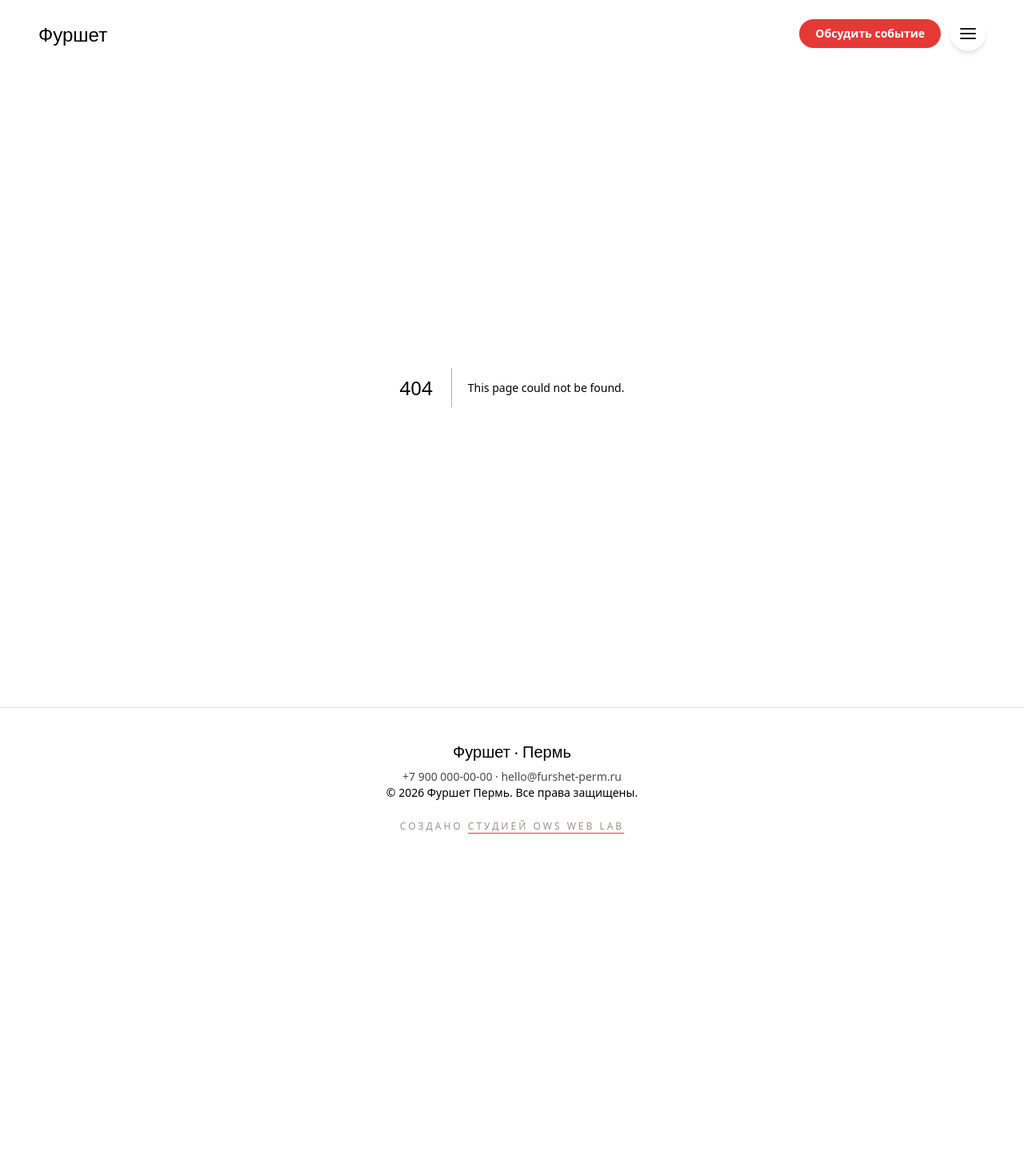
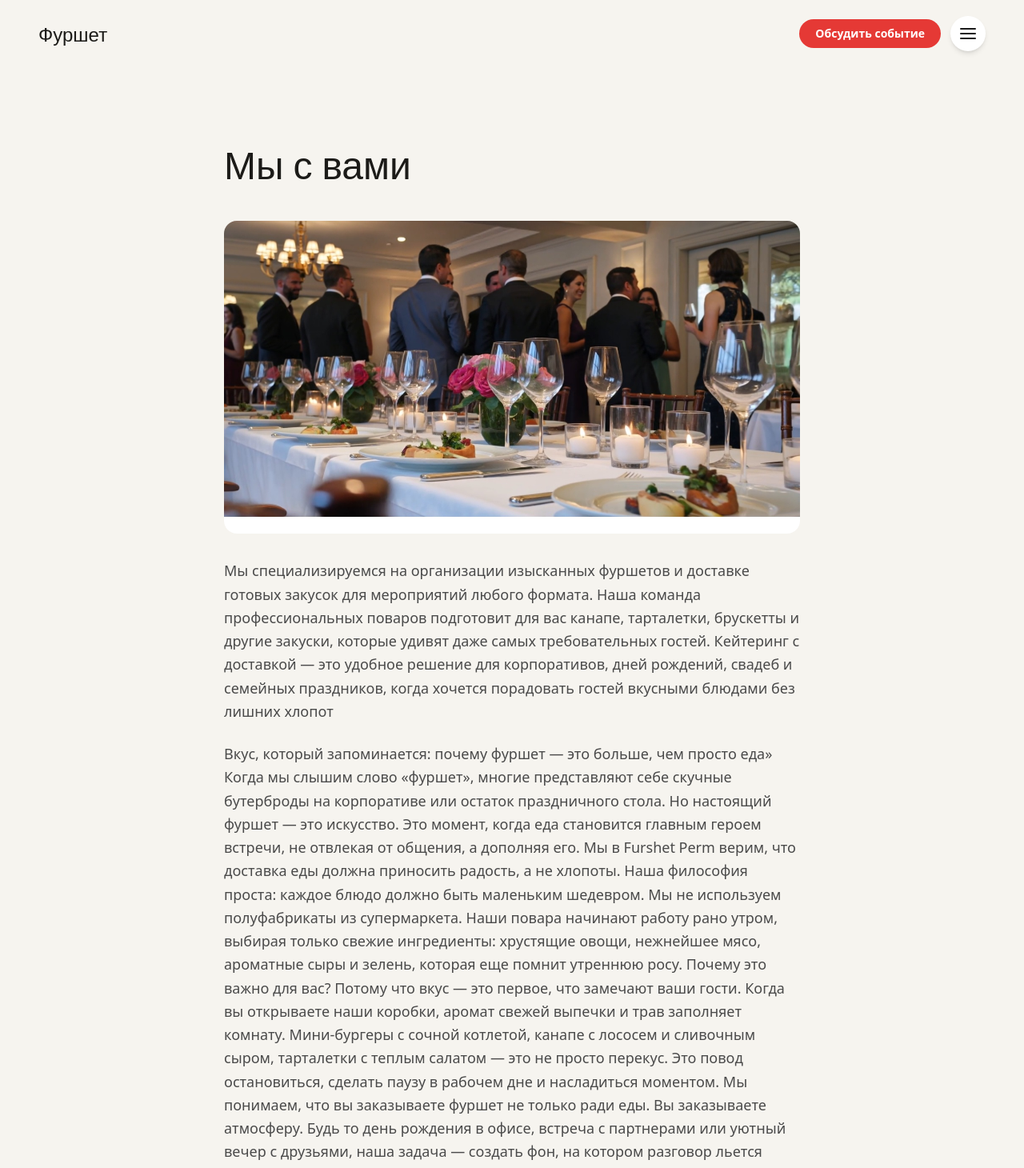
Before and after one commit to oabaturov-ops/furshet-v2, a Next.js app: page /about in a window 1280 px wide. Before the commit this address had no page. Shown: the top 1460 px of the page at 80% size. Before the commit the page ends 1081 px from the top, so only its background shows below. Built offline with nearby package versions, Linux system fonts and the light colour scheme; a web font is replaced by a local one.

Commit message:
ы с вами — своя страница /about

```diff
--- /dev/null
+++ b/src/app/about/page.tsx
@@ -0,0 +1,52 @@
+import type { Metadata } from "next";
+import Image from "next/image";
+
+export const metadata: Metadata = {
+  title: "Мы с вами — Фуршет Пермь",
+  description: "Кейтеринг под ключ в Перми: кто мы и как работаем.",
+};
+
+export default function AboutPage() {
+  return (
+    <main className="mx-auto max-w-3xl px-6 py-16 md:py-24">
+      <h1 className="font-serif text-4xl md:text-5xl">Мы с вами</h1>
+
+<Image
+        src="/images/hero1.jpg"
+        alt="Команда фуршета за работой"
+        width={1200}
+        height={800}
+        className="mt-12 rounded-2xl object-cover"
+      />
+
+      <p className="mt-8 text-lg leading-relaxed text-[#4a4a4a]">
+        Мы специализируемся на организации изысканных фуршетов и доставке готовых закусок для мероприятий любого формата. Наша команда профессиональных поваров подготовит для вас канапе, тарталетки, брускетты и другие закуски, которые удивят даже самых требовательных гостей.
+      Кейтеринг с доставкой — это удобное решение для корпоративов, дней рождений, свадеб и семейных праздников, когда хочется порадовать гостей вкусными блюдами без лишних хлопот
+      </p>
+
+      <p className="mt-6 text-lg leading-relaxed text-[#4a4a4a]">
+        Вкус, который запоминается: почему фуршет — это больше, чем просто еда»
+Когда мы слышим слово «фуршет», многие представляют себе скучные бутерброды на корпоративе или остаток праздничного стола. Но настоящий фуршет — это искусство. Это момент, когда еда становится главным героем встречи, не отвлекая от общения, а дополняя его.
+Мы в Furshet Perm верим, что доставка еды должна приносить радость, а не хлопоты. Наша философия проста: каждое блюдо должно быть маленьким шедевром. Мы не используем полуфабрикаты из супермаркета. Наши повара начинают работу рано утром, выбирая только свежие ингредиенты: хрустящие овощи, нежнейшее мясо, ароматные сыры и зелень, которая еще помнит утреннюю росу.
+Почему это важно для вас? Потому что вкус — это первое, что замечают ваши гости. Когда вы открываете наши коробки, аромат свежей выпечки и трав заполняет комнату. Мини-бургеры с сочной котлетой, канапе с лососем и сливочным сыром, тарталетки с теплым салатом — это не просто перекус. Это повод остановиться, сделать паузу в рабочем дне и насладиться моментом.
+Мы понимаем, что вы заказываете фуршет не только ради еды. Вы заказываете атмосферу. Будь то день рождения в офисе, встреча с партнерами или уютный вечер с друзьями, наша задача — создать фон, на котором разговор льется легко, а улыбки становятся искреннее. Еда должна быть настолько хорошей, чтобы о ней говорили потом, но настолько ненавязчивой, чтобы не мешать главному — общению.
+Каждый элемент нашего меню продуман до мелочей. Мы тестируем сочетания вкусов, чтобы удивить даже самых искушенных гурманов. Мы знаем, что идеальный баланс соли, кислоты и текстуры может превратить обычный обед в событие. И мы делаем это каждый день, с любовью к своему делу.
+Выбирая нас, вы выбираете не просто поставщика еды. Вы выбираете партнера, который позаботится о том, чтобы ваш стол выглядел эстетично, а гости остались довольны. Доверьте нам вкус вашего праздника, и мы превратим обычный обед в незабываемое гастрономическое путешествие.
+
+      </p>
+
+      <p className="mt-6 text-lg leading-relaxed text-[#4a4a4a]">
+        Скорость без потери качества: как мы собираем ваш идеальный обед»
+В современном мире время — самый ценный ресурс. Вы заняты, ваши коллеги заняты, и никто не хочет тратить обеденный перерыв на ожидание курьера или разбор сложных инструкций по сборке заказа. Именно поэтому мы сделали ставку на скорость, не поступаясь ни граммом качества.
+Как нам это удается? Секрет кроется в нашей системе организации процессов. Мы не ждем вашего звонка, чтобы начать готовку. Наша кухня работает как отлаженный механизм: популярные позиции всегда готовы к быстрой сборке, а уникальные заказы готовятся параллельно с основной линией. Это позволяет нам собирать даже большие корпоративные заказы в рекордные сроки.
+Для вас это означает простую вещь: вы делаете заказ — и уже через короткое время горячая, свежая еда у вас на столе. Никаких долгих ожиданий, никаких «перезвонов» для уточнения деталей. Мы ценим ваше время так же высоко, как и свое.
+Но скорость — это лишь половина дела. Вторая половина — это надежность. Мы знаем, как важно, чтобы заказ прибыл вовремя, особенно если у вас запланирована важная встреча. Наша служба доставки обучена работать в условиях городского трафика Перми, выбирая оптимальные маршруты. Каждая коробка упакована так, чтобы сохранить температуру блюд и их презентабельный вид. Никаких разлитых соусов или помятых сэндвичей — только аккуратность и профессионализм.
+Мы также позаботились об удобстве оформления заказа. Наш сайт интуитивно понятен: несколько кликов, и ваш фуршет собран. Вы можете выбрать готовые сеты или составить индивидуальное меню, исходя из предпочтений вашей команды. Все прозрачно, честно и быстро.
+Мы понимаем, что любители обеда с доставкой хотят получить предсказуемый результат. Вы хотите знать, что еда будет вкусной, горячей и поданной вовремя. Мы даем эту гарантию. Каждый день мы доказываем, что быстрая доставка и высокая кухня могут идти рука об руку.
+Попробуйте один раз, и вы оцените разницу. Разницу между просто «едой на вынос» и настоящим сервисом, который уважает ваше время и ваш вкус. Furshet Perm — это когда вкусно, быстро и без лишних слов.
+
+      </p>
+
+      </main>
+  );
+}
--- a/src/components/Header.tsx
+++ b/src/components/Header.tsx
@@ -5,7 +5,7 @@ import { useState } from "react";
 
 const MENU = [
   { label: "Блюда фуршета", href: "/menu" },
-  { label: "Мы с вами", href: "#about" },
+  { label: "Мы с вами", href: "/about" },
   { label: "Как мы работаем", href: "#process" },
   { label: "Контакты", href: "#contacts" },
   { label: "Истории", href: "#stories" },
```
Also changed, not shown: public/images/hero1.jpg (added).
